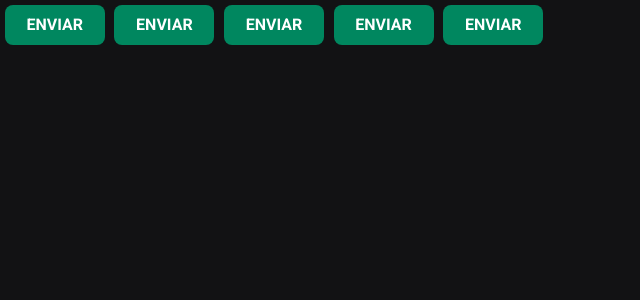
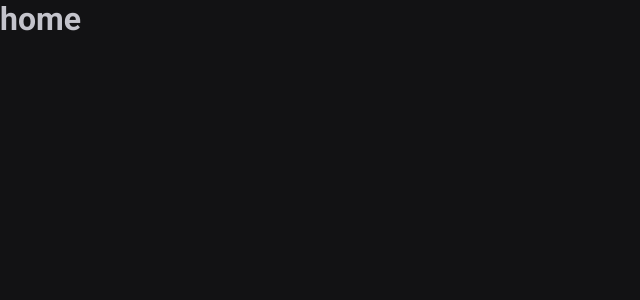
Before and after one commit to GabhPadilha02/ig-timer, a React (Vite) app: page / in a window 1280 px wide. Shown: the top 300 px of the page, without its empty margins (0-640 px from the left). Built offline with nearby package versions, Linux system fonts and the light colour scheme.

Commit message:
Adding react-router-dom and config routes

```diff
--- a/package.json
+++ b/package.json
@@ -6,13 +6,14 @@
   "scripts": {
     "dev": "vite",
     "build": "tsc && vite build",
-    "lint":"eslint src --ext .ts,.tsx",
+    "lint": "eslint src --ext .ts,.tsx",
     "preview": "vite preview"
   },
   "dependencies": {
     "@types/styled-components": "^5.1.25",
     "react": "^18.2.0",
     "react-dom": "^18.2.0",
+    "react-router-dom": "^6.3.0",
     "styled-components": "^5.3.5"
   },
   "devDependencies": {
--- a/src/App.tsx
+++ b/src/App.tsx
@@ -1,5 +1,6 @@
-import { Button } from './components/Button'
 import { ThemeProvider } from 'styled-components'
+import { Router } from './Router'
+import { BrowserRouter } from 'react-router-dom'
 
 import { defaultTheme } from './styles/themes/default'
 import { GlobalStyle } from './styles/global'
@@ -7,13 +8,10 @@ import { GlobalStyle } from './styles/global'
 export function App() {
   return (
     <ThemeProvider theme={defaultTheme}>
-      <Button variant="primary" />
-      <Button variant="secondary" />
-      <Button variant="danger" />
-      <Button variant="success" />
-      <Button />
-
-      <GlobalStyle />
+      <BrowserRouter>
+        <Router />
+        <GlobalStyle />
+      </BrowserRouter>
     </ThemeProvider>
   )
 }
--- /dev/null
+++ b/src/Router.tsx
@@ -0,0 +1,10 @@
+import { Routes, Route } from 'react-router-dom'
+import { Home } from './pages/Home'
+
+export function Router() {
+  return (
+    <Routes>
+      <Route path="/" element={<Home />} />
+    </Routes>
+  )
+}
--- a/src/components/Button.styles.ts
+++ /dev/null
@@ -1,35 +0,0 @@
-import styled, { css } from 'styled-components'
-
-export type ButtonVariant = 'primary' | 'secondary' | 'danger' | 'success'
-
-interface ButtonContainerProps {
-  variant: ButtonVariant
-}
-
-const ButtonVariants = {
-  primary: 'purple',
-  secondary: 'orange',
-  danger: 'red',
-  success: 'green',
-}
-
-export const ButtonContainer = styled.button<ButtonContainerProps>`
-  width: 100px;
-  height: 40px;
-  background-color: ${(props) => props.theme['green-500']};
-  border: none;
-  border-radius: 8px;
-  color: ${(props) => props.theme.white};
-  margin: 0.3rem;
-  cursor: pointer;
-  font-weight: bold;
-  transition: all 0.2s ease-in-out;
-  &:hover {
-    filter: brightness(0.8);
-  }
-  /* ${(props) => {
-    return css`
-      background-color: ${ButtonVariants[props.variant]};
-    `
-  }} */
-`
--- a/src/components/Button.tsx
+++ /dev/null
@@ -1,9 +0,0 @@
-import { ButtonContainer, ButtonVariant } from './Button.styles'
-
-interface ButtonProps {
-  variant?: ButtonVariant
-}
-
-export function Button({ variant = 'primary' }: ButtonProps) {
-  return <ButtonContainer variant={variant}>ENVIAR</ButtonContainer>
-}
--- /dev/null
+++ b/src/pages/History.tsx
@@ -0,0 +1,3 @@
+export function History() {
+  return <h1>History</h1>
+}
--- /dev/null
+++ b/src/pages/Home.tsx
@@ -0,0 +1,3 @@
+export function Home() {
+  return <h1>home</h1>
+}
```
Also changed, not shown: 1 other file (tests, documents, lock files or other folders).
